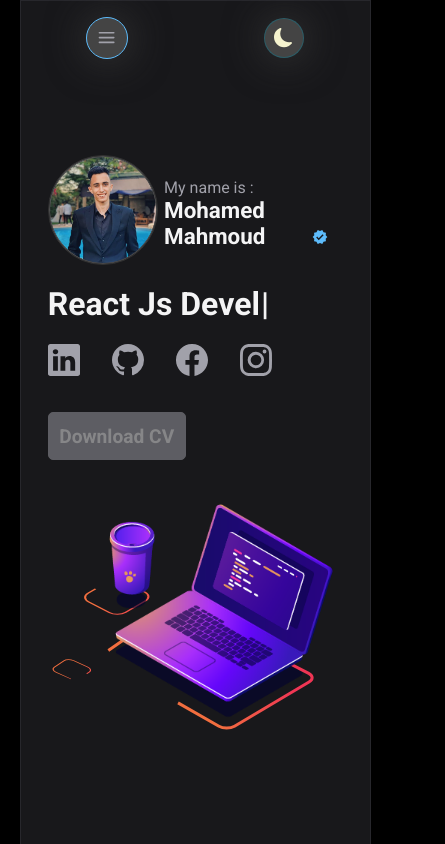
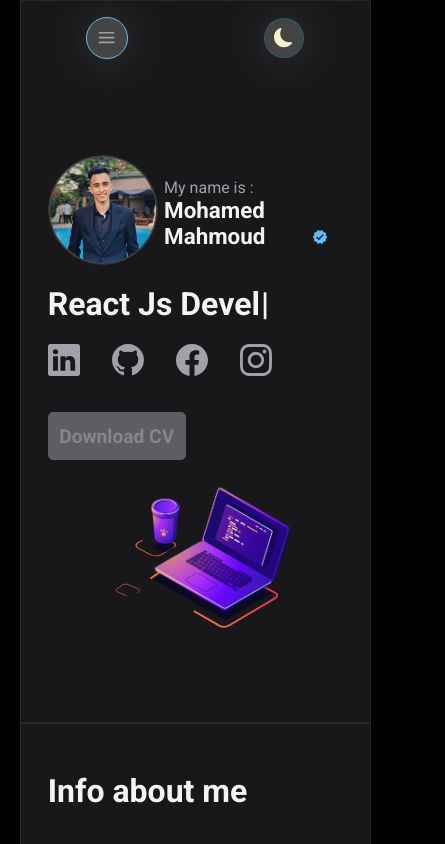
Before and after one commit to Mohamed-Mahmoud-Frontend/Mohamed-Mahmoud, a React (Vite) app: page / in a window 390 px wide. Shown: the top 844 px of the page, 445 px wide, since content can reach past the window. Built offline with nearby package versions, Linux system fonts and the light colour scheme.

Commit message:
editscroll

```diff
--- a/src/component/hero/Hero.css
+++ b/src/component/hero/Hero.css
@@ -48,7 +48,7 @@
 
     @media (max-width: 600px) {
         .animation-1 {
-            width: 450px;
+            width: 100%;
 
         }
     }
```
Also changed, not shown: src/component/hero/Hero.min.css (added, +1 -0 lines).
